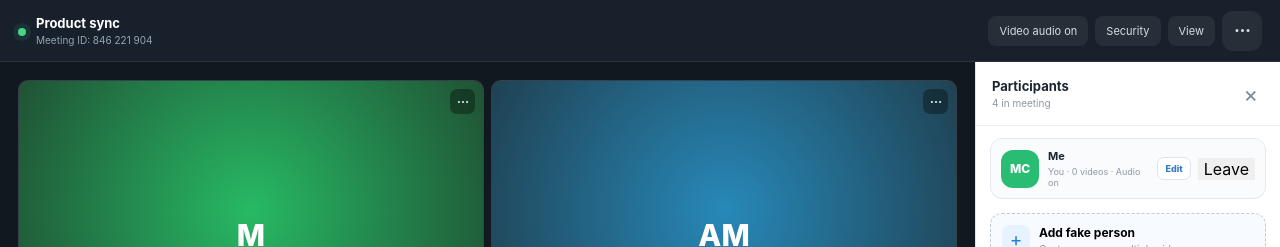
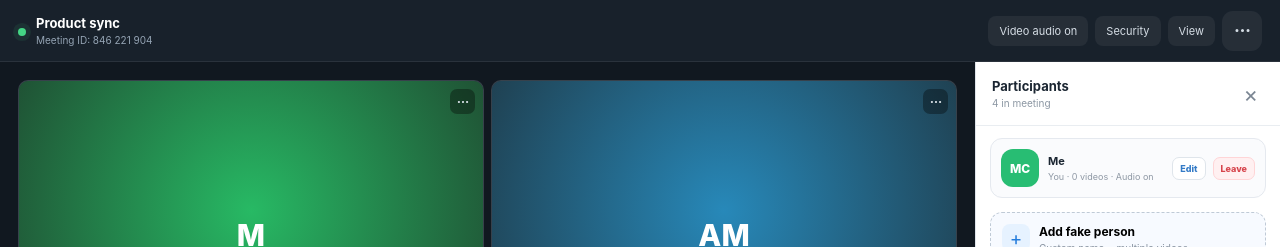
Before and after one commit to flexworks-lab/zoom-copy, a website built with Vite: page index.html in a window 1280 px wide. Both pictures are taken after a click on the button "Meetings". Shown: the top 247 px of the page. Built offline with nearby package versions, Linux system fonts and the light colour scheme.

Commit message:
Style personal leave button

```diff
--- a/src/style.css
+++ b/src/style.css
@@ -76,7 +76,7 @@ button{border:0;cursor:pointer}
 @media(max-width:720px){.topbar{padding:0 18px}.hero-grid,.section{padding:0 18px}.hero-card{padding:24px}.hero-card h2{font-size:30px}.meeting-grid,.meeting-grid.dense{grid-template-columns:1fr 1fr}.meeting-page .meeting-controls{padding:0 6px}.control-btn{min-width:50px}.control-btn span:last-child{font-size:8px}.controls-center .control-btn:nth-child(4){display:none}.meeting-top-actions .top-action{display:none}.side-panel{position:absolute;top:0;right:0;bottom:78px;z-index:6;box-shadow:-16px 0 38px rgba(0,0,0,.18)}}
 
 
-.my-participant-card{margin:12px 14px 0;padding:10px;border:1px solid #e5e9ef;border-radius:12px;background:#fafbfd;display:grid;grid-template-columns:38px minmax(0,1fr) auto;gap:9px;align-items:center}.my-participant-card strong,.my-participant-card span{display:block}.my-participant-card strong{font-size:11px}.my-participant-card span{font-size:9px;color:#8e98a4;margin-top:3px}.edit-mini{border:1px solid #dfe5eb;background:#fff;color:#347bc7;border-radius:7px;padding:5px 7px;font-size:9px;font-weight:800}.participant-row-actions{display:flex;align-items:center;gap:7px}.check-row{display:flex;align-items:center;gap:8px;margin-top:14px;font-size:11px;color:#566576}.check-row input{accent-color:#2d8cff}.modal-spacer{flex:1}.danger-secondary{padding:11px 12px;border-radius:10px;background:#fff0f1;color:#d7444c;border:1px solid #ffd5d7;font-weight:800;font-size:12px}
+.my-participant-card{margin:12px 14px 0;padding:10px;border:1px solid #e5e9ef;border-radius:12px;background:#fafbfd;display:grid;grid-template-columns:38px minmax(0,1fr) auto;gap:9px;align-items:center}.my-participant-card strong,.my-participant-card span{display:block}.my-participant-card strong{font-size:11px}.my-participant-card span{font-size:9px;color:#8e98a4;margin-top:3px}.edit-mini{border:1px solid #dfe5eb;background:#fff;color:#347bc7;border-radius:7px;padding:5px 7px;font-size:9px;font-weight:800}.leave-mini{border:1px solid #ffd5d7;background:#fff0f1;color:#d7444c;border-radius:7px;padding:5px 7px;font-size:9px;font-weight:800}.participant-row-actions{display:flex;align-items:center;gap:7px}.check-row{display:flex;align-items:center;gap:8px;margin-top:14px;font-size:11px;color:#566576}.check-row input{accent-color:#2d8cff}.modal-spacer{flex:1}.danger-secondary{padding:11px 12px;border-radius:10px;background:#fff0f1;color:#d7444c;border:1px solid #ffd5d7;font-weight:800;font-size:12px}
 
 .keybind-badge{position:absolute;top:8px;left:8px;padding:4px 7px;border-radius:6px;background:rgba(0,0,0,.46);color:#fff;font-size:8px;font-weight:800;letter-spacing:.04em;backdrop-filter:blur(5px)}
 .camera-hidden-badge{position:absolute;top:9px;left:50%;transform:translateX(-50%);padding:5px 8px;border-radius:6px;background:rgba(220,62,72,.84);color:#fff;font-size:8px;font-weight:900;letter-spacing:.06em;z-index:2}
```
